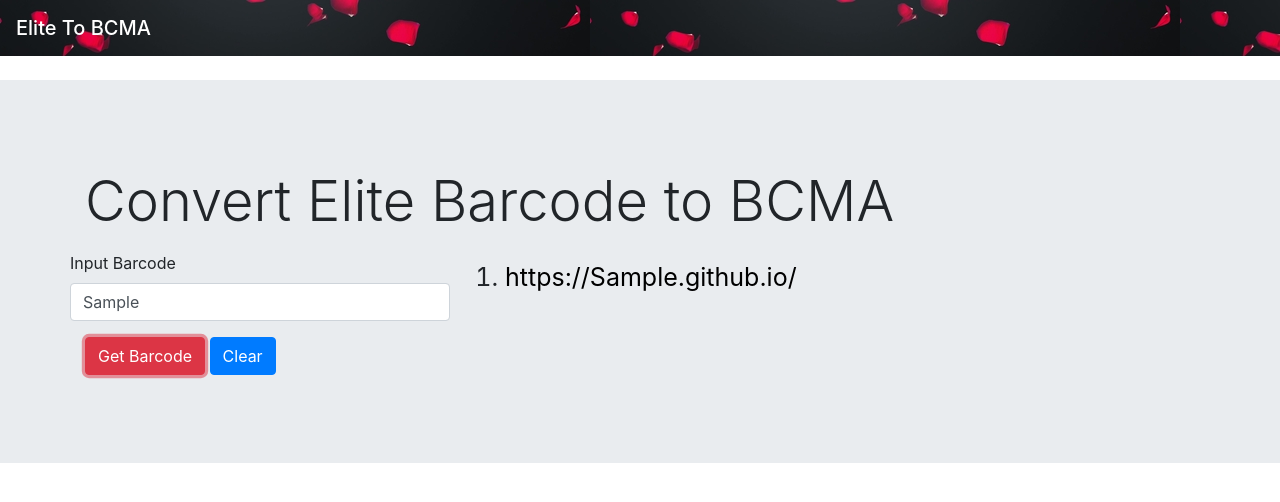
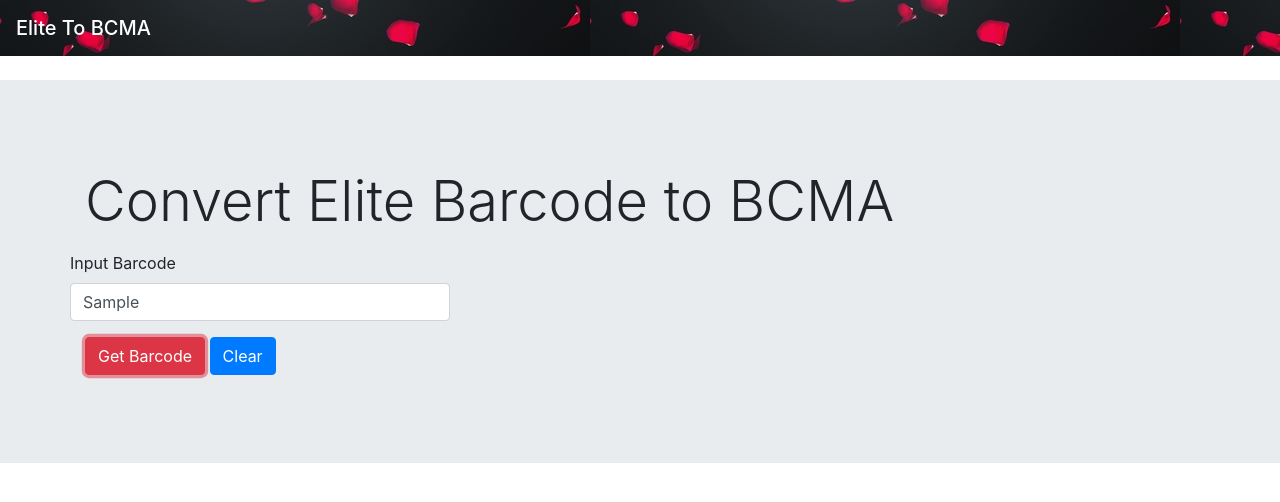
Before and after one commit to archivecoderzero/EliteToBCMA, a website: page index.html in a window 1280 px wide. Both pictures are taken after typing "Sample" into the empty fields and a click on the button "Get Barcode". Drawn offline with nearby package versions, Linux system fonts and the light colour scheme.

Commit message:
initial js template:

```diff
--- a/index.html
+++ b/index.html
@@ -34,10 +34,8 @@
                     <form>
                         <div class="form-group row">
                             <label for="username_">Input Barcode</label>
-                            <input class="form-control" id="username" type="text">
+                            <input class="form-control" id="barcode" type="text">
                         </div>
-
-
 
                         <button class="btn btn-danger" id="submit" type="submit">Get Barcode</button> <button
                             class="btn btn-primary" id="clear" type="submit">Clear </button>
--- a/logic.js
+++ b/logic.js
@@ -1,15 +1,21 @@
 function submit ( ) {
     event.preventDefault();
-    username = $("#username").val().trim();
-    var resultDiv = $("<li>");
-    var linkable = $("<a>");
-    var the = "https://" + username + ".github.io/" ;
+    barcode = $("#barcode").val().trim();
+    let resultDiv = $("<li>");
+    let linkable = $("h5");
+    var n = barcode.includes("]")
+
+    if(n){
+        ner = barcode.slice(0,3);
+
+    var the =  ner ;
     linkable.addClass("links")
     linkable.attr("href", the);
     linkable.attr("target","_blank")
     linkable.append(the)
     $("#results").append(resultDiv);
     resultDiv.append(linkable);
+}
 }
 
 function clear ( ) {
```
Also changed, not shown: 1 other file.
